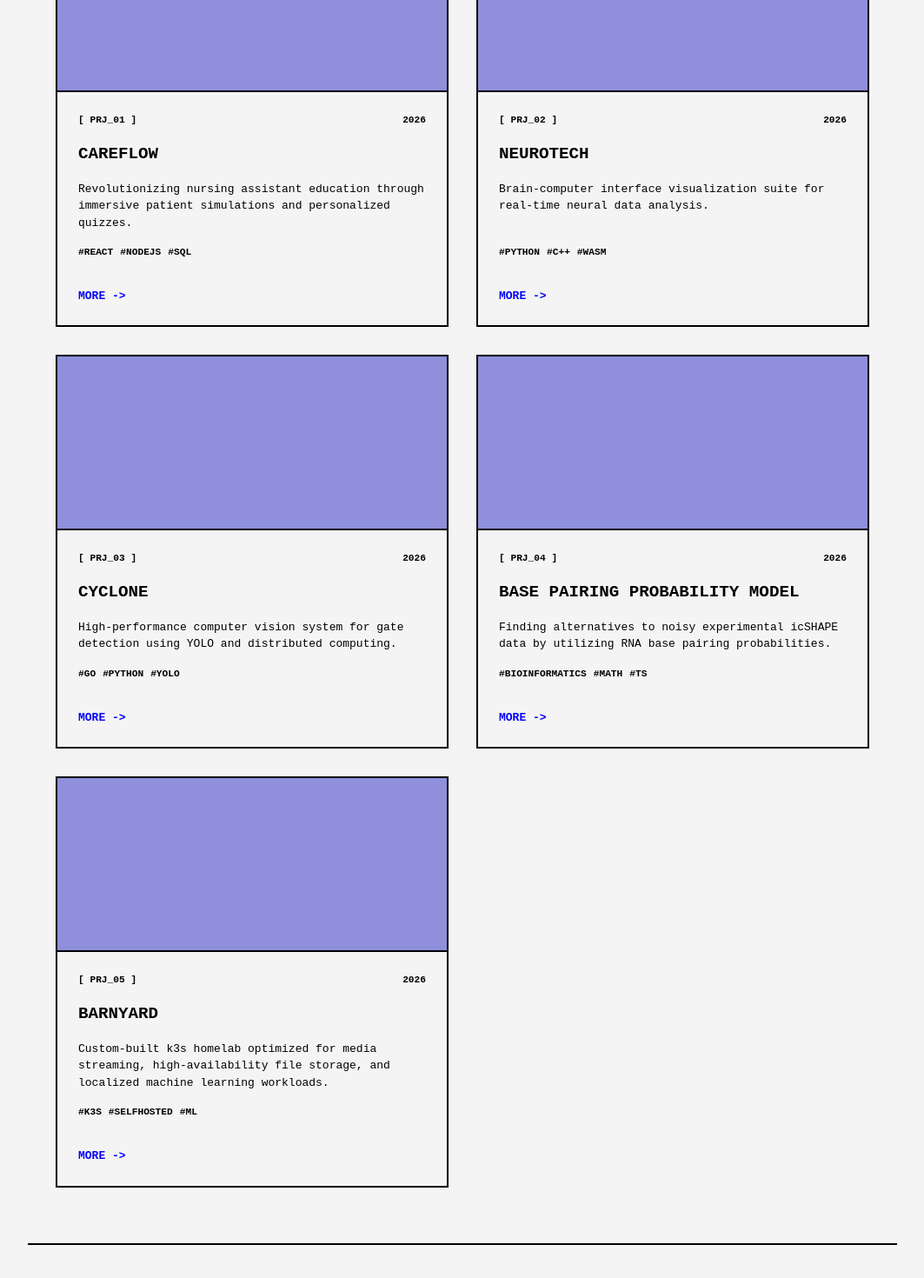
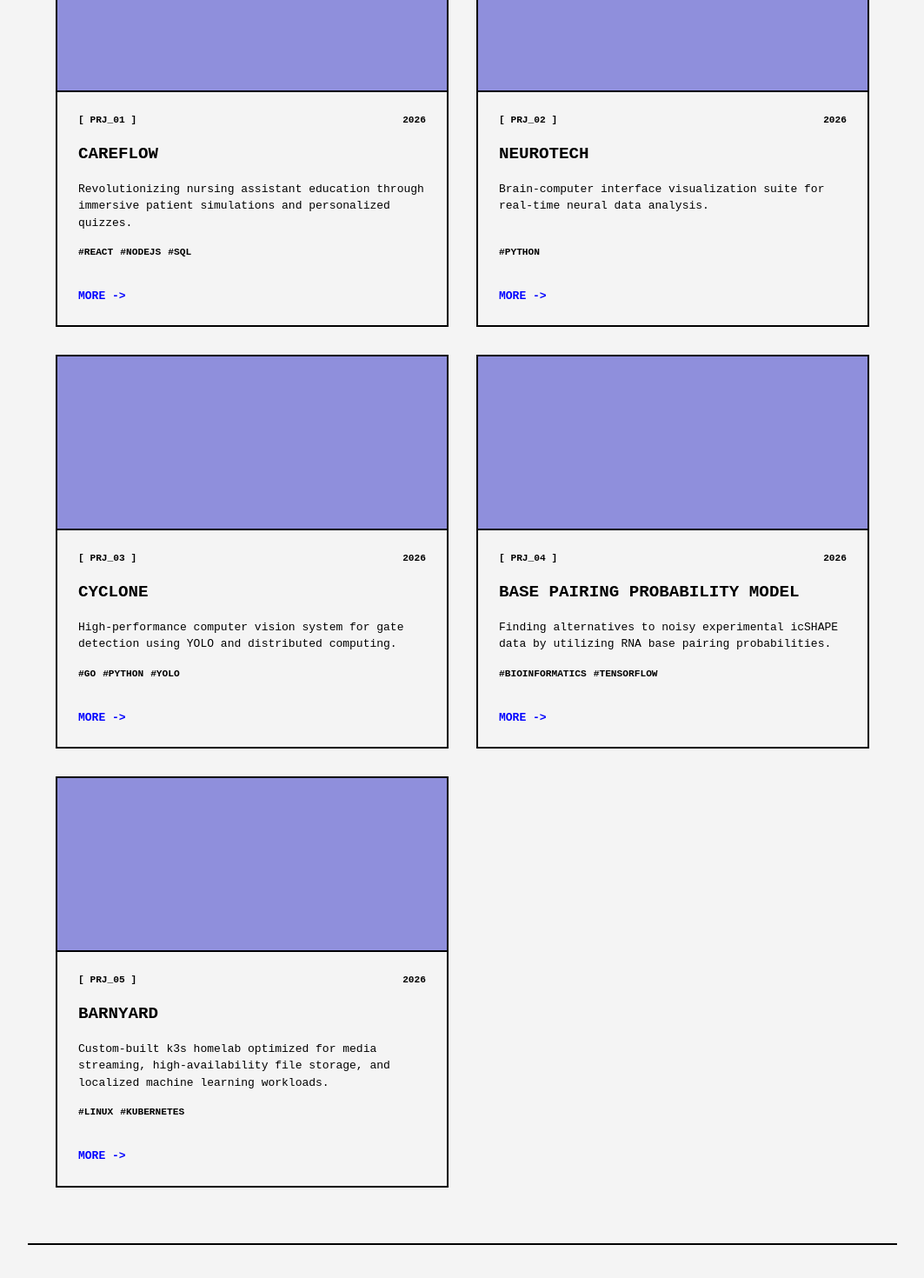
Before and after one commit to OpalWight/folio, a SvelteKit app: page / in a window 1280 px wide. Shown: the part 804-2274 px from the top of the page at 87% size, without its empty margins (108-1171 px from the left). Built offline with nearby package versions, Linux system fonts and the light colour scheme; no server answers.

Commit message:
update project hashtags

```diff
--- a/src/routes/+page.svelte
+++ b/src/routes/+page.svelte
@@ -11,7 +11,7 @@
     {
       title: "NEUROTECH",
       description: "Brain-computer interface visualization suite for real-time neural data analysis.",
-      tags: ["#PYTHON", "#C++", "#WASM"],
+      tags: ["#PYTHON"],
       link: "#",
     },
     {
@@ -23,13 +23,13 @@
     {
       title: "BASE PAIRING PROBABILITY MODEL",
       description: "Finding alternatives to noisy experimental icSHAPE data by utilizing RNA base pairing probabilities.",
-      tags: ["#BIOINFORMATICS", "#MATH", "#TS"],
+      tags: ["#BIOINFORMATICS", "#TENSORFLOW"],
       link: "#",
     },
     {
       title: "BARNYARD",
       description: "Custom-built k3s homelab optimized for media streaming, high-availability file storage, and localized machine learning workloads.",
-      tags: ["#K3S", "#SELFHOSTED", "#ML"],
+      tags: ["#LINUX", "#KUBERNETES"],
       link: "#",
     }
   ];
```
